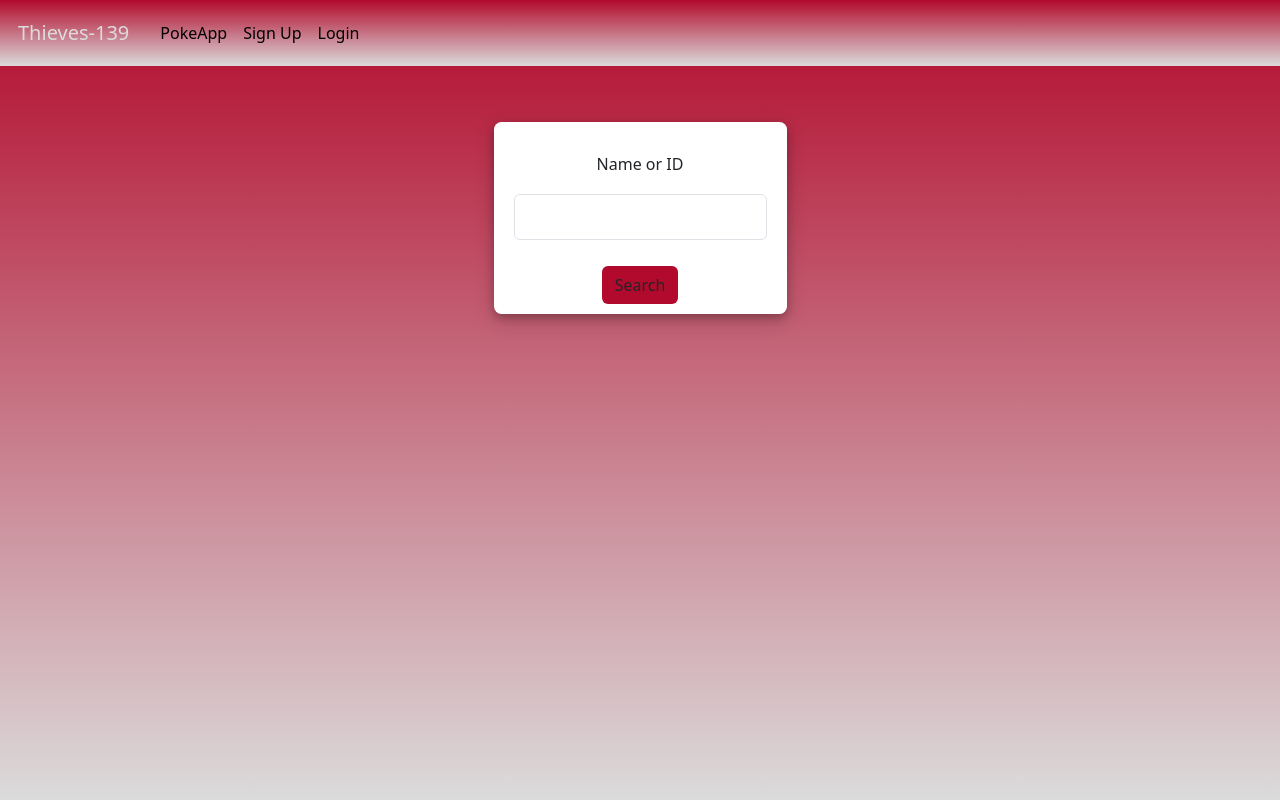
After one commit to deelorr/PokeApp, a Flask app: page /pokeapp in a window 1280 px wide. The commit adds this page. Run offline with Flask 3, Linux system fonts and the light colour scheme.

Commit message:
more css

```diff
--- a/app/forms.py
+++ b/app/forms.py
@@ -4,7 +4,7 @@ from wtforms.validators import DataRequired
 
 class NameForm(FlaskForm):
     name = StringField('name', validators=[DataRequired()])
-    submit_btn = SubmitField('Submit')
+    submit_btn = SubmitField('Search')
 
 class LoginForm(FlaskForm):
     email = EmailField('Email: ', validators=[DataRequired()])
--- a/app/routes.py
+++ b/app/routes.py
@@ -8,6 +8,8 @@ def index():
     return render_template('/index.html')
 
 def get_pokemon_info(name):
+    if name.isdigit():
+        name = str(int(name))
     response = requests.get(f'https://pokeapi.co/api/v2/pokemon/{name.lower()}')
     if response.ok:
         data = response.json()
@@ -19,11 +21,12 @@ def get_pokemon_info(name):
             'Ability': data['abilities'][0]['ability']['name'].title(),
             'Base XP': data['base_experience'],
             'Sprite URL': data['sprites']['front_default'],
-            'shinySprite URL': data['sprites']['front_shiny']
+            'shinySprite URL': data['sprites']['front_shiny'],
+            'ID': data['id']
         }
         return poke_info
 
-@app.route('/pokemon', methods=['GET', 'POST'])
+@app.route('/pokeapp', methods=['GET', 'POST'])
 def pokemon_info():
     form = NameForm()
     if request.method == 'POST' and form.validate_on_submit():
@@ -31,13 +34,13 @@ def pokemon_info():
         if name:
             response = get_pokemon_info(name)
             if response:
-                return render_template('pokemon.html', pokemon=response, form=form)
+                return render_template('pokeapp.html', pokemon=response, form=form)
             else:
-                return render_template('pokemon.html', error="Pokemon not found", form=form)
+                return render_template('pokeapp.html', error="Pokemon not found", form=form)
         else:
-            return render_template('pokemon.html', error="Please provide a Pokemon name", form=form)
+            return render_template('pokeapp.html', error="Please provide a Pokemon name", form=form)
     else:
-        return render_template('pokemon.html', form=form)
+        return render_template('pokeapp.html', form=form)
 
 @app.route('/login', methods=['GET', 'POST'])
 def login():
--- a/app/static/styles/login.css
+++ b/app/static/styles/login.css
@@ -1,8 +1,19 @@
 body{
-    background: #134E5E;
-    background: -webkit-linear-gradient(to right, #71B280, #134E5E);
-    background: linear-gradient(to right, #71B280, #134E5E);
+    background: #fffbd5;
+    background: -webkit-linear-gradient(to bottom, #b20a2c, #dbdbdb);
+    background: linear-gradient(to bottom, #b20a2c, #dbdbdb);
     height: 100vh;
+}
+
+form {
+    background-color: white;
+    padding: 10px;
+    margin-top: 7vh;
+    border-radius: 7.5px;
+    box-shadow: 0 4px 8px 0 rgba(0, 0, 0, 0.2), 0 6px 20px 0 rgba(0, 0, 0, 0.19);
+    align-items: center;
+    width: fit-content;
+    text-align: center;
 }
 
 .flex-container {
@@ -11,35 +22,64 @@ body{
     justify-content: center;
 }
 
-form {
-    max-width: 350px;
-    width: 50%;
-    min-width: 300px;
-    background-color: white;
-    padding: 20px;
-    margin-top: 10vh;
-    border-radius: 7.5px;
-    box-shadow: 0 4px 8px 0 rgba(0, 0, 0, 0.2), 0 6px 20px 0 rgba(0, 0, 0, 0.19);
-}
-
 .my-btn {
-    color: white;
-    background-color: #134E5E;
+    color: dbdbdb;
+    background-color: #b20a2c;
 }
 
 .my-btn:hover {
-    color: white;
-    background-color: #71B280;
+    color: #b20a2c;
+    background-color: #dbdbdb;
     box-shadow: 0 4px 8px 0 rgba(0, 0, 0, 0.2), 0 6px 20px 0 rgba(0, 0, 0, 0.19);
 }
 
 .card {
-    margin-top: 10vh;
+    display: flex;
+    margin-top: 7vh;
     border-radius: 7.5px;
     box-shadow: 0 4px 8px 0 rgba(0, 0, 0, 0.2), 0 6px 20px 0 rgba(0, 0, 0, 0.19);
+    align-items: center;
+    width: fit-content;
 }
 
 .card-body {
-    padding: 20px;
     text-align: center;
+    padding: 15px;
 }
+
+.card-img-top {
+    border-radius: 7.5px;
+    width: 65%;
+    padding: 10px;
+    margin: 10px;
+}
+
+.form-label {
+    padding: 10px;
+}
+
+#name.form-control {
+    padding: 10px;
+    margin: 0px;
+}
+
+.mb-3 {
+    padding: 10px;
+}
+
+.navbar {
+    background: #fffbd5;
+    background: -webkit-linear-gradient(to bottom, #b20a2c, #dbdbdb);
+    background: linear-gradient(to bottom, #b20a2c, #dbdbdb);
+    padding: 0px;
+}
+
+.container-fluid {
+    padding: 10px;
+}
+
+.navbar-brand {
+    color: #dbdbdb;
+    padding: 8px;
+    margin: 0px 15px 0px 0px;
+}
--- a/app/templates/includes/nav.html
+++ b/app/templates/includes/nav.html
@@ -7,7 +7,7 @@
         <div class="collapse navbar-collapse" id="navbarNav">
             <ul class="navbar-nav">
                 <li class="nav-item">
-                    <a class="nav-link active" aria-current="page" href="/pokemon">PokeApp</a>
+                    <a class="nav-link active" aria-current="page" href="/pokeapp">PokeApp</a>
                 </li>
                 <li class="nav-item">
                     <a class="nav-link active" aria-current="page" href="/signup">Sign Up</a>
--- /dev/null
+++ b/app/templates/pokeapp.html
@@ -0,0 +1,34 @@
+{% extends 'base.html' %}
+
+{% block title %} PokeApp {% endblock %}
+
+{%block styles%}
+<link rel="stylesheet" href="../static/styles/login.css">
+{%endblock%}
+
+{% block content %}
+{%include './includes/nav.html'%}
+  <div class='flex-container'>
+    <form method="POST">
+      {{ form.hidden_tag() }}
+    <div class="mb-3">
+      <label for="name" class="form-label">Name or ID</label>
+      {{ form.name(class='form-control', id='name') }}
+    </div>
+    {{ form.submit_btn(class='btn my-btn') }}
+    </form>
+  </div>
+
+  {% if pokemon %}
+    <div class='flex-container'>
+      <div class="card">
+        <img src="{{pokemon['Sprite URL']}}" class="card-img-top" alt="...">
+        <div class="card-body">
+          <h4 class="card-title">#{{pokemon['ID']}} - {{ pokemon['Name'] }}</h4>
+          <p class="card-text"><b>HP:</b> {{ pokemon['HP'] }} <b>DEF:</b> {{ pokemon['Defense'] }} <b>ATK:</b> {{ pokemon['Attack'] }}<br>
+          <b>Ability:</b> {{ pokemon['Ability'] }}</p>
+        </div>
+      </div>
+    </div>
+  {% endif %}
+{% endblock %}
--- a/app/templates/signup.html
+++ b/app/templates/signup.html
@@ -1,8 +1,6 @@
 {%extends "base.html"%}
 
-{%block title%}
-    Signup
-{%endblock%}
+{%block title%} Sign Up {%endblock%}
 
 {%block styles%}
 <link rel="stylesheet" href="../static/styles/login.css">
@@ -25,7 +23,7 @@
         <div class="mb-3">
           <label for="password" class="form-label">Password</label>
           {{ form.password(class="form-control", id="password")}}
-        </div>
+        </div class="mb-3">
         {{ form.submit_btn(class='btn my-btn') }}
       </form>
     </div>
```
Also changed, not shown: app/templates/index.html (+6 -1 lines), app/templates/pokemon.html (deleted, +0 -34 lines), templates/base.html (deleted).
